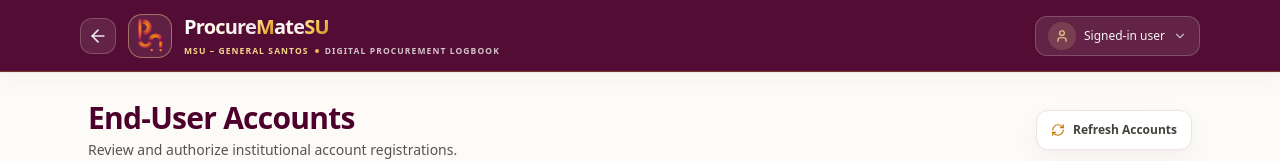
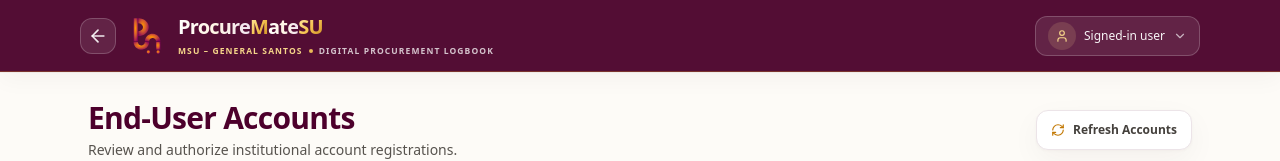
Before and after one commit to mjx0x0/procurematesu, a Next.js app: page /admin/users in a window 1280 px wide. Shown: the top 161 px of the page. Built offline with nearby package versions, Linux system fonts and the light colour scheme; no server answers.

Commit message:
ui: simplify dashboard brand logo treatment
Remove the bulky rounded-square frame from the dashboard logo and render the existing mark directly on the maroon header at a compact 38px size.

```diff
--- a/components/dashboard/SystemPageHeader.tsx
+++ b/components/dashboard/SystemPageHeader.tsx
@@ -131,9 +131,7 @@ export function SystemPageHeader({
           )}
           {brandLogo ? (
             brandWordmark ? (
-              <div className="relative grid h-11 w-11 shrink-0 place-items-center rounded-[14px] border border-[#F2D28A]/45 bg-white/[0.08] shadow-xs">
-                <MsuLogo size={35} className="relative z-10" />
-              </div>
+              <MsuLogo size={38} className="shrink-0" />
             ) : (
               <MsuLogo size={36} className="shrink-0" />
             )
```
Also changed, not shown: 1 other file (tests, documents, lock files or other folders).
